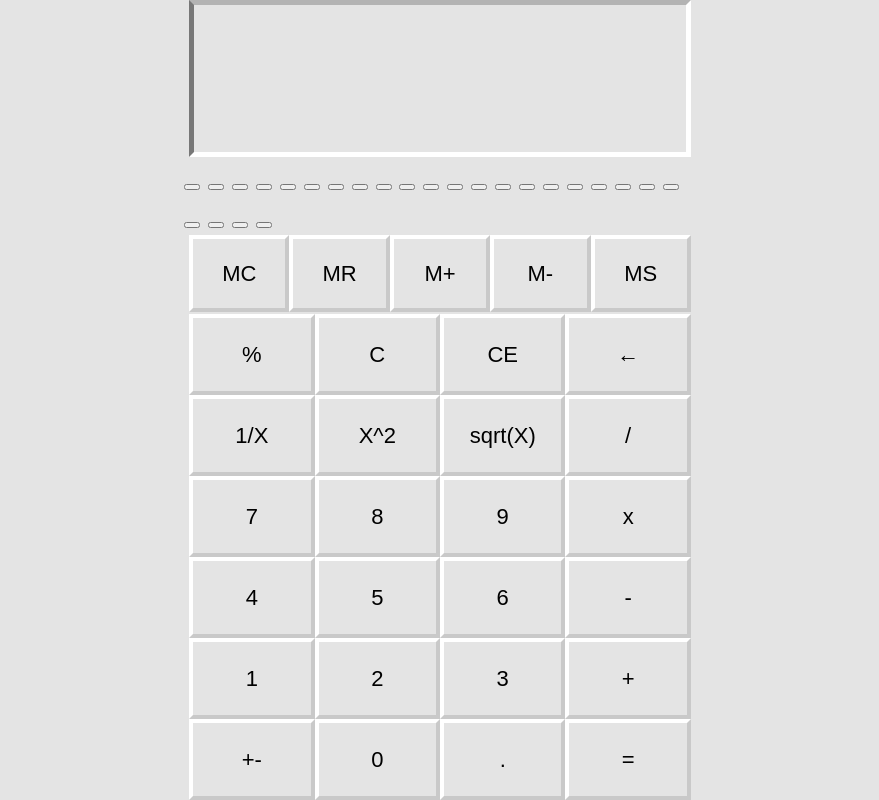
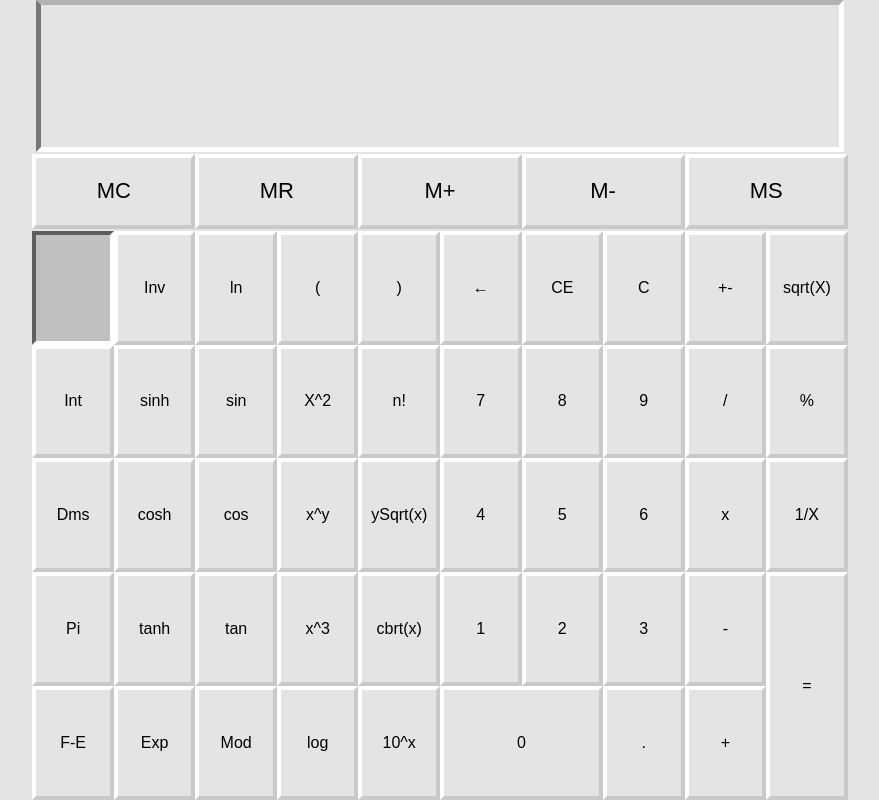
Before and after one commit to awaisAhmed19/ScientificCalcWebapp, a website with bundled scripts: page FrontEnd/src/index.html in a window 1280 px wide. Shown: the whole page, without its empty margins (200-1079 px from the left). Built offline with nearby package versions, Linux system fonts and the light colour scheme.

Commit message:
adding more button and Css

```diff
--- a/FrontEnd/src/index.html
+++ b/FrontEnd/src/index.html
@@ -13,36 +13,6 @@
         <div class="DisplayExpression" id="calculatorDisplay"></div>
         <div class="DisplayResult" id="calculatorResult"></div>
     </div>
-    <div class ="ScientificContainer">
-      <div class="convertorButtons"></div>
-      <div class="Sbuttons">
-        <button class="btnEl" value=""></button>
-        <button class="btnEl" value=""></button>
-        <button class="btnEl" value=""></button>
-        <button class="btnEl" value=""></button>
-        <button class="btnEl" value=""></button>
-        <button class="btnEl" value=""></button>
-        <button class="btnEl" value=""></button>
-        <button class="btnEl" value=""></button>
-        <button class="btnEl" value=""></button>
-        <button class="btnEl" value=""></button>
-        <button class="btnEl" value=""></button>
-        <button class="btnEl" value=""></button>
-        <button class="btnEl" value=""></button>
-        <button class="btnEl" value=""></button>
-        <button class="btnEl" value=""></button>
-        <button class="btnEl" value=""></button>
-        <button class="btnEl" value=""></button>
-        <button class="btnEl" value=""></button>
-        <button class="btnEl" value=""></button>
-        <button class="btnEl" value=""></button>
-        <button class="btnEl" value=""></button>
-        <button class="btnEl" value=""></button>
-        <button class="btnEl" value=""></button>
-        <button class="btnEl" value=""></button>
-        <button class="btnEl" value=""></button>
-      </div>
-    </div>
     <div class="Mcontainer">
         <button class="memoryButton">MC</button>
         <button class="memoryButton">MR</button>
@@ -50,32 +20,77 @@
         <button class="memoryButton">M-</button>
         <button class="memoryButton">MS</button>
     </div>
-    <div class="container2">
-        <button class="btnEl" value="%">%</button>
-        <button class="clearButton" >C</button>
-        <button class="clearDisplay" >CE</button>
-        <button class="backSpace" >←</button>
-        <button class="btnEl" value="1/">1/X</button>
-        <button class="btnEl" value="^2">X^2</button>
-        <button class="btnEl" value="sqrt(">sqrt(X) </button>
-        <button class="btnEl" value="/">/</button>
-        <button class="btnEl" value="7">7</button>
-        <button class="btnEl" value="8"  >8</button>
-        <button class="btnEl" value="9"  >9</button>
-        <button class="btnEl" value="*"  >x</button>
-        <button class="btnEl" value="4"  >4</button>
-        <button class="btnEl" value="5"  >5</button>
-        <button class="btnEl" value="6"  >6</button>
-        <button class="btnEl" value="-"  >-</button>
-        <button class="btnEl" value="1"  >1</button>
-        <button class="btnEl" value="2"  >2</button>
-        <button class="btnEl" value="3"  >3</button>
-        <button class="btnEl" value="+"  >+</button>
-        <button class="btnEl" value="-" >+-</button>
-        <button class="btnEl" value="0"  >0</button>
-        <button class="btnEl" value="."  >.</button>
-        <button class="calculate" >=</button>
+    <div class="buttonClass">
+
+        <div class="Scontainer">
+            <button class="btnEl" id="previewblank" value=" "></button>
+            <button class="btnEl" value="Inv(">Inv</button>
+            <button class="btnEl" value="ln(">ln</button>
+            <button class="btnEl" value="(">(</button>
+            <button class="btnEl" value=")">)</button>
+
+            <button class="btnEl" value="Int">Int</button>
+            <button class="btnEl" value="sinh(">sinh</button>
+            <button class="btnEl" value="sin(">sin</button>
+            <button class="btnEl" value="^2">X^2</button>
+            <button class="btnEl" value="!">n!</button>
+
+            <button class="btnEl" value="dms">Dms</button>
+            <button class="btnEl" value="cosh">cosh</button>
+            <button class="btnEl" value="cos">cos</button>
+            <button class="btnEl" value="^">x^y</button>
+            <button class="btnEl" value="^(1/">ySqrt(x)</button>
+
+            <button class="btnEl" value="pi">Pi</button>
+            <button class="btnEl" value="tanh">tanh</button>
+            <button class="btnEl" value="tan">tan</button>
+            <button class="btnEl" value="^3">x^3</button>
+            <button class="btnEl" value="cbrt(">cbrt(x)</button>
+
+            <button class="btnEl" value="F-E">F-E</button>
+            <button class="btnEl" value="Exp(">Exp</button>
+            <button class="btnEl" value="Mod(">Mod</button>
+            <button class="btnEl" value="log(">log</button>
+            <button class="btnEl" value="10^">10^x</button>
+
+        </div>
+    <div class="primary">
+        <div class="container2">
+            <button class="backSpace" >←</button>
+            <button class="clearDisplay" >CE</button>
+            <button class="clearButton" >C</button>
+            <button class="btnEl" value="-" >+-</button>
+            <button class="btnEl" value="7">7</button>
+            <button class="btnEl" value="8">8</button>
+            <button class="btnEl" value="9">9</button>
+            <button class="btnEl" value="/">/</button>
+            <button class="btnEl" value="4">4</button>
+            <button class="btnEl" value="5">5</button>
+            <button class="btnEl" value="6">6</button>
+            <button class="btnEl" value="*">x</button>
+            <button class="btnEl" value="1">1</button>
+            <button class="btnEl" value="2">2</button>
+            <button class="btnEl" value="3">3</button>
+            <button class="btnEl" value="-">-</button>
+            <button class="btnEl" value="0">0</button>
+            <button class="btnEl" value=".">.</button>
+            <button class="btnEl" value="+">+</button>
+        </div>
+        <div class="last-column">
+            <div class="col">
+            <button class="btnEl" value="sqrt(">sqrt(X)</button>
+            <button class="btnEl" value="%">%</button>
+            <button class="btnEl" value="1/">1/X</button>
+
+
+        </div>
+        <div class="equals">
+            <button class="calculate">=</button>
+        </div>
     </div>
+    </div>
+</div>
+
 </div>
 
 </body>
--- a/FrontEnd/src/style.css
+++ b/FrontEnd/src/style.css
@@ -49,7 +49,7 @@ body{
     flex-direction: column;
     align-items: center;
     justify-content: center;
-    width: 40vw;
+    width: 65vw;
     height: 100vh;
     background-color: transparent;
 
@@ -124,35 +124,97 @@ body{
     border-right: 3px solid var(--pressed-right-border);
 }
 
+.buttonClass{
+    width: 98%;
+    height: 80%;
+    display: flex;
+    flex-direction: row;
+}
+.primary{
+    width: 100%;
+    height: 100%;
+    display: flex;
+    flex-direction: row;
+}
+
+.last-column{
+    width: 20%;
+    height: 100%;
+    display: flex;
+    flex-direction: column;
+    justify-content: top;
+    background-color: transparent;
+    position: relative;
+}
+.col{
+    width: 100%;
+    height: 60%;
+    display: flex;
+    flex-direction: column;
+}
+.equals{
+    width: 100%;
+    height: 40%;
+    bottom: 0;
+}
+.Scontainer{
+width: 100%;
+height: 100%;
+grid-template-columns: repeat(5,1fr);
+}
+
 .container2{
-    width: 98%;
-    height: 66%;
+    width: 80%;
+    height: 100%;
+    grid-template-columns: repeat(4,1fr);
+    }
+.container2 button:nth-last-child(3){
+    grid-row: 5;
+    grid-column: 1/3;
+}
+.container2,
+.Scontainer{
     display: grid;
-    grid-template-columns: repeat(4,1fr);
     justify-content: center;
     align-items: center;
     background-color: transparent;
     position: relative;
     top: 0px;
+    grid-auto-flow: dense;
 }
 
-.container2 button{
 
+.Scontainer button,
+.container2 button,
+.col button,
+.equals button{
     width: 100%;
     height: 100%;
     background-color: var(--background);
     border:none;
-    font-size: 22px;
+    font-size: 16px;
     border-top: 4px solid var(--top-border);
     border-bottom: 4px solid var(--bottom-border);
     border-left: 4px solid var(--left-border);
     border-right: 4px solid var(--right-border);
 }
 
-.container2 button:active{
+
+.container2 button:active,
+.Scontainer button:active,
+.last-column button:active,
+.equals button:active{
     background-color: rgb(192, 192, 192);
     border-top: 4px solid var(--pressed-top-border);
     border-bottom: 4px solid var(--pressed-bottom-border);
     border-left: 4px solid var(--pressed-left-border);
     border-right: 4px solid var(--pressed-right-border);
 }
+
+#previewblank{
+    background-color: rgb(192, 192, 192);
+    border-top: 4px solid var(--pressed-top-border);
+    border-bottom: 4px solid var(--pressed-bottom-border);
+    border-left: 4px solid var(--pressed-left-border);
+    border-right: 4px solid var(--pressed-right-border);
+}
```
